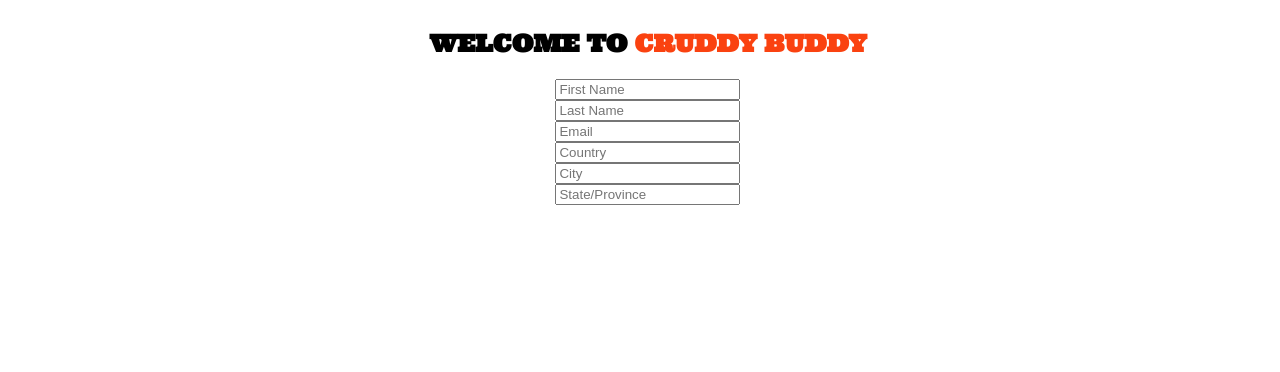
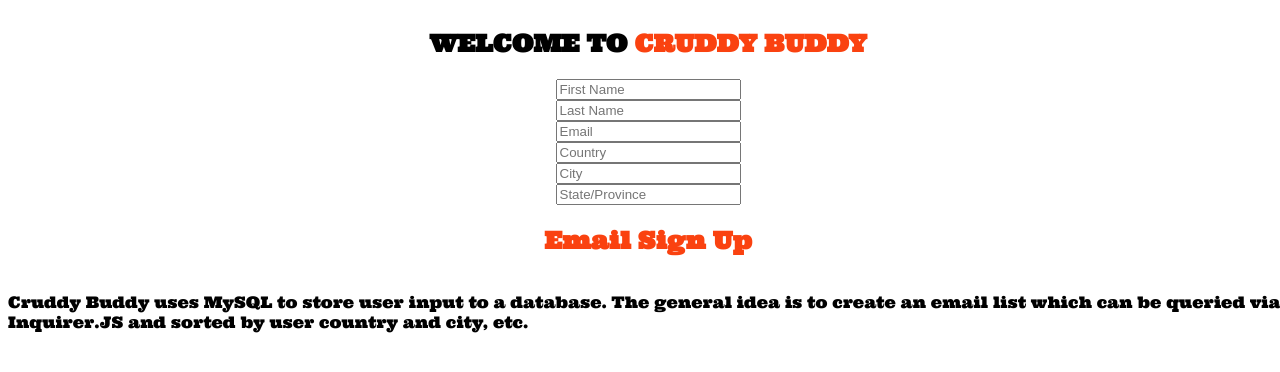
Before and after one commit to EvMad/cruddy-buddy, a website: page index.html in a window 1280 px wide. Drawn offline with Linux system fonts and the light colour scheme.

Commit message:
added .card h2 and <p> text

```diff
--- a/index.html
+++ b/index.html
@@ -55,8 +55,8 @@
                 <!--input form group end-->
 
                 <div class="card">
-                    <h2></h2>
-                    <p></p>
+                    <h2>Email Sign Up</h2>
+                    <p>Cruddy Buddy uses MySQL to store user input to a database. The general idea is to create an email list which can be queried via Inquirer.JS and sorted by user country and city, etc.</p>
                 </div>
 
             </div>
```
